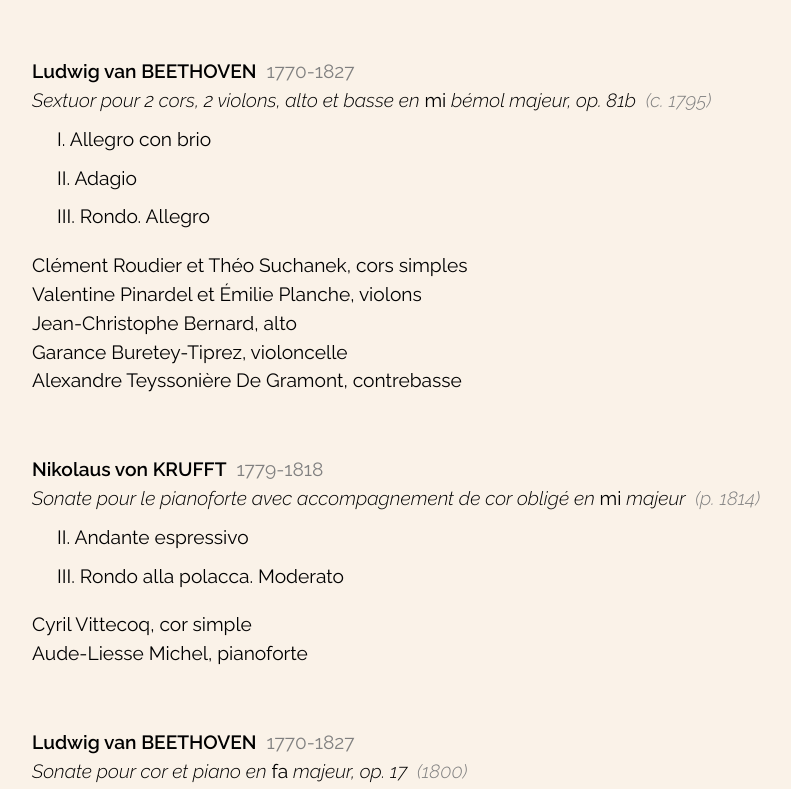
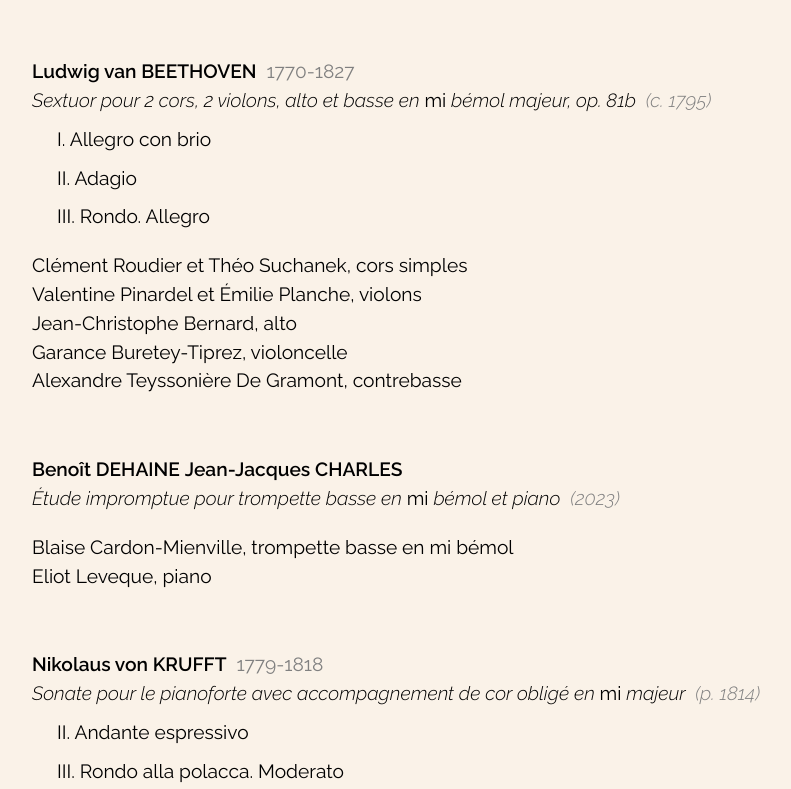
Before and after one commit to puzzi22/program, a website built with Parcel: page index.html in a window 1280 px wide. Shown: the part 1466-2255 px from the top of the page, without its empty margins (68-859 px from the left). Built offline with nearby package versions, Linux system fonts and the light colour scheme.

Commit message:
trompette basse en mib

```diff
--- a/index.html
+++ b/index.html
@@ -24,8 +24,8 @@
 						Roudier, Sarah Roszak et Théo Suchanek
 					</p>
 					<p class="invited-artists">
-						<span>Invité&#183;es :</span> Blaise Cardon, Félix Foster, Aude-Liesse Michel,
-						Alessandro Orlando et Cyril Vittecoq
+						<span>Invité&#183;es :</span> Blaise Cardon, Félix Foster, Eliot
+						Leveque, Aude-Liesse Michel, Alessandro Orlando et Cyril Vittecoq
 					</p>
 					<p class="invited-artists">
 						<span>Pianiste de la classe :</span> Soo Park
@@ -95,6 +95,19 @@
 					<br />Valentine Pinardel et Émilie Planche, violons
 					<br />Jean-Christophe Bernard, alto <br />Garance Buretey-Tiprez,
 					violoncelle <br />Alexandre Teyssonière De Gramont, contrebasse
+				</div>
+			</section>
+
+			<section class="prestation">
+				<div class="composer">Benoît <span>Dehaine</span></div>
+				<div class="composer">Jean-Jacques <span>Charles</span></div>
+				<div class="work">
+					Étude impromptue pour trompette basse en
+					<em>mi</em> bémol et piano <span class="dates">(2023)</span>
+				</div>
+				<div class="musicians">
+					Blaise Cardon-Mienville, trompette basse en <em>mi</em> bémol<br />
+					Eliot Leveque, piano
 				</div>
 			</section>
 
```
